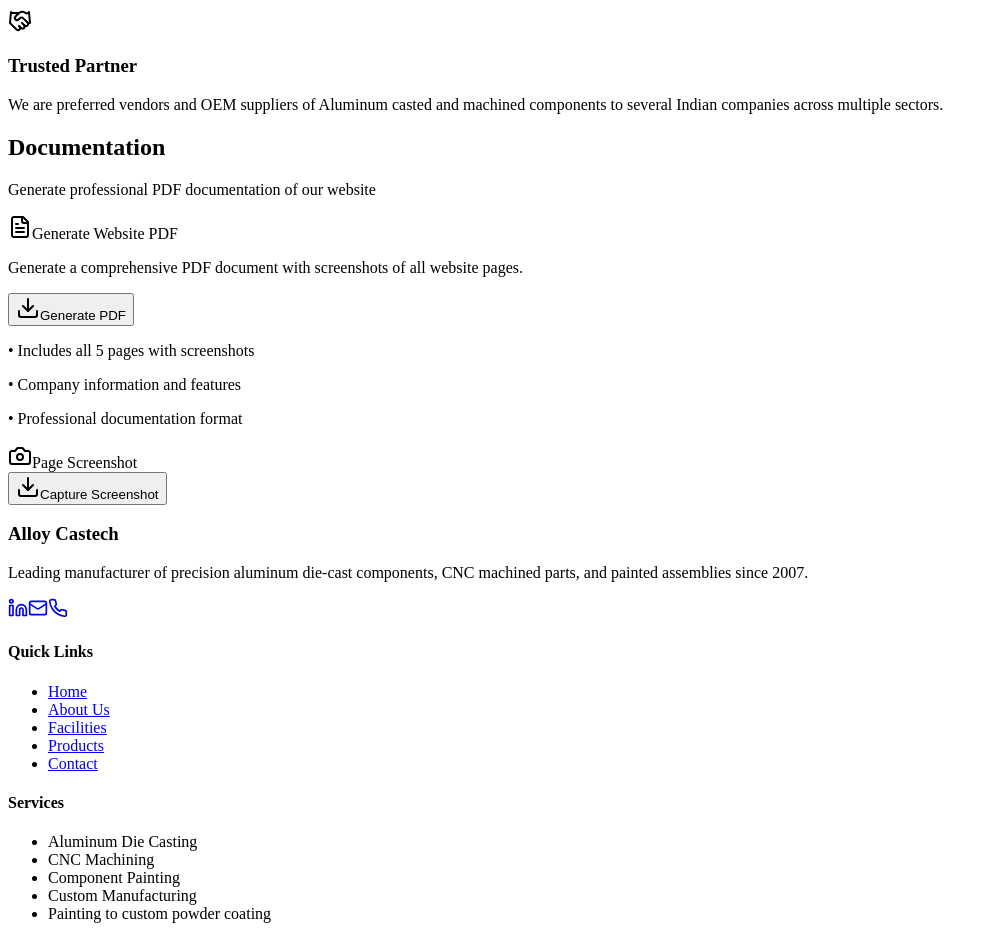
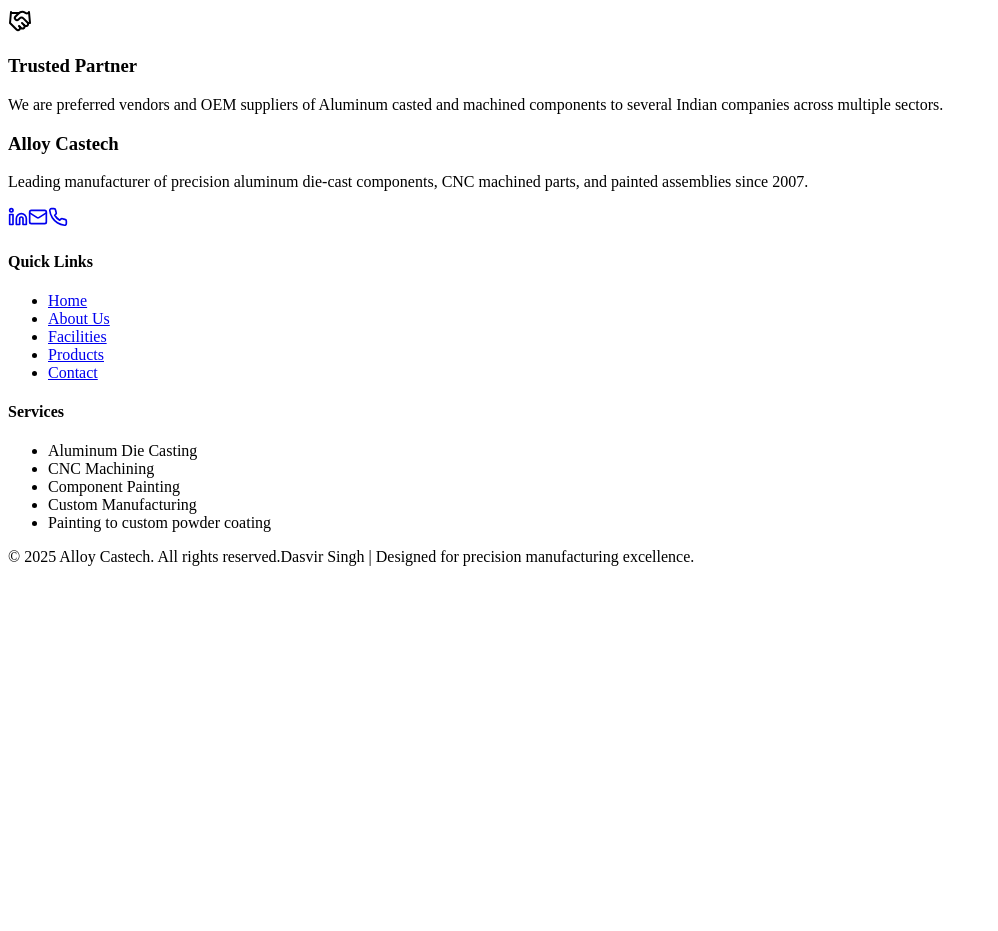
Before and after one commit to Dasvir275/alloy-craft-windows-source, a React (Vite) app in the folder client/: page / in a window 1280 px wide. Shown: the part 820-1751 px from the top of the page, without its empty margins (0-998 px from the left). After the commit the page ends 1402 px from the top, so only its background shows below. Built offline with nearby package versions, Linux system fonts and the light colour scheme.

Commit message:
Update home.tsx

```diff
--- a/client/src/pages/home.tsx
+++ b/client/src/pages/home.tsx
@@ -1,6 +1,4 @@
 import Hero from "@/components/hero";
-import PDFGenerator from "@/components/pdf-generator";
-import ScreenshotCapture from "@/components/screenshot-capture";
 import { Card, CardContent } from "@/components/ui/card";
 import { Factory, Settings, Handshake } from "lucide-react";
 
@@ -51,20 +49,6 @@
           </div>
         </div>
       </section>
-
-      {/* PDF Generator Section */}
-      <section className="py-16 bg-gray-50">
-        <div className="max-w-7xl mx-auto px-4 sm:px-6 lg:px-8">
-          <div className="text-center mb-8">
-            <h2 className="text-3xl font-bold text-gray-900 mb-4">Documentation</h2>
-            <p className="text-lg text-gray-600">Generate professional PDF documentation of our website</p>
-          </div>
-          <div className="flex justify-center gap-6 flex-wrap">
-            <PDFGenerator />
-            <ScreenshotCapture />
-          </div>
-        </div>
-      </section>
     </div>
   );
 }
```
